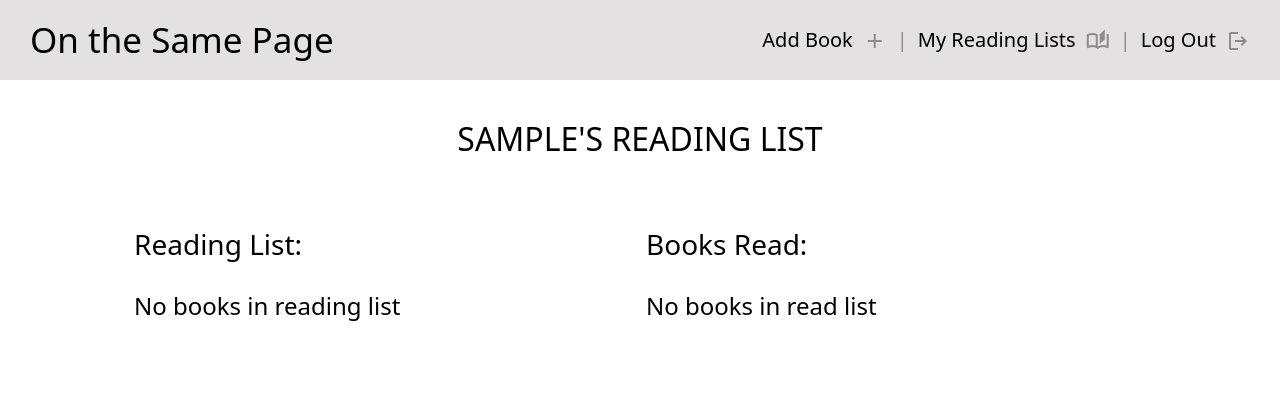
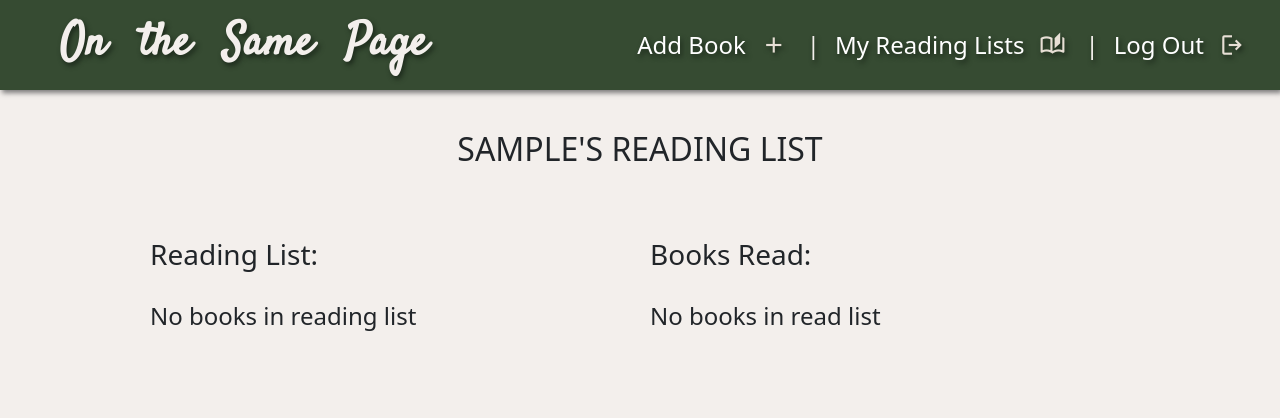
Before and after one commit to adricastro1/Book-Club, a Django app: page /readinglists/ in a window 1280 px wide. Shown: the top 418 px of the page. Run offline with Django 4.2, Linux system fonts and the light colour scheme; the visitor is signed in with stand-in values (Sample User, id 1); data comes from the database, SQL or seed files in the repository; data that the repository does not hold is empty.

Commit message:
nav-styling

```diff
--- a/main_app/static/css/style.css
+++ b/main_app/static/css/style.css
@@ -1,18 +1,13 @@
 * {
     margin: 0;
-    color: black;
+}
+
+body {
+    background-color: #f3efec;
 }
 
 a:link {
     text-decoration: none;
-}
-
-a {
-    color: black !important;
-}
-
-button > a {
-    color: white !important;
 }
 
 .container {
@@ -22,40 +17,58 @@ button > a {
 
 /* NAVBAR */
 nav {
-    height: 80px;
+    height: 90px;
     display: flex;
     justify-content: space-between;
     align-items: center;
-    background-color: rgb(227, 225, 225);
-    font-size: 20px;
+    background-color: #364b32;
     text-decoration: none;
+    box-shadow: 2px 3px 5px rgb(124, 123, 123);
 }
 
-#nav-links > .material-symbols-outlined {
-    color: rgb(141, 139, 139);
-    margin-top: 3.5px;
+.link, .link:visited  {
+    color: #f3efec;
+    font-size: 24px;
+    text-shadow: 2px 3px 5px #1b281a;
 }
 
-.divider {
-    color: rgb(141, 139, 139);
+.link:hover {
+    color: #d7cbbe;
 }
-
-#nav-title {
-    margin-left: 30px;
-    font-size: 35px;
-}
-
-#nav-links {
+#nav-links{
     margin-right: 30px;
     display: flex;
     justify-content: space-evenly;
     gap: 10px;
 }
 
-#nav-links, #nav-title {
-    color: black;
+#nav-title, #nav-title:visited {
+    font-family: 'Satisfy', cursive;
+    margin-left: 60px;
+    font-size: 45px;
+    font-weight:700;
+    word-spacing: 20px;
+    color: #f3efec;
+    text-shadow: 2px 3px 5px #1b281a;
 }
 
+#nav-title:hover {
+    color: #d7cbbe ;
+}
+
+#nav-links > .material-symbols-outlined {
+    color: #e7dfd5;
+    margin-top: 5px;
+    font-size: 26px;
+    text-shadow: 2px 3px 5px #1b281a;
+}
+
+#nav-links > span {
+    font-size: 24px;
+    color: #f3efec;
+    margin: 0 5px;
+    text-shadow: 2px 3px 5px #1b281a;
+}
 
 /* HOME PAGE - BOTM*/
 
@@ -77,6 +90,7 @@ nav {
     border: 2px lightgray solid;
     border-radius: 10px;
     text-align: center;
+    background-color: #eee9e3;
 }
 
 .botm>h2 {
--- a/main_app/templates/base.html
+++ b/main_app/templates/base.html
@@ -6,10 +6,14 @@
     <meta charset="UTF-8">
     <meta http-equiv="X-UA-Compatible" content="IE=edge">
     <meta name="viewport" content="width=device-width, initial-scale=1.0">
+    <link href="https://cdn.jsdelivr.net/npm/bootstrap@5.3.0-alpha3/dist/css/bootstrap.min.css" rel="stylesheet"
+    integrity="sha384-KK94CHFLLe+nY2dmCWGMq91rCGa5gtU4mk92HdvYe+M/SXH301p5ILy+dN9+nJOZ" crossorigin="anonymous">
     <link rel="stylesheet" href="{% static 'css/style.css' %}">
-    <link href="https://cdn.jsdelivr.net/npm/bootstrap@5.3.0-alpha3/dist/css/bootstrap.min.css" rel="stylesheet"
-        integrity="sha384-KK94CHFLLe+nY2dmCWGMq91rCGa5gtU4mk92HdvYe+M/SXH301p5ILy+dN9+nJOZ" crossorigin="anonymous">
-        <link rel="stylesheet" href="https://fonts.googleapis.com/css2?family=Material+Symbols+Outlined:opsz,wght,FILL,GRAD@24,400,1,0" />
+    <link rel="stylesheet"
+        href="https://fonts.googleapis.com/css2?family=Material+Symbols+Outlined:opsz,wght,FILL,GRAD@24,400,1,0" />
+    <link rel="preconnect" href="https://fonts.googleapis.com">
+    <link rel="preconnect" href="https://fonts.gstatic.com" crossorigin>
+    <link href="https://fonts.googleapis.com/css2?family=Satisfy&display=swap" rel="stylesheet">
     <title>On The Same Page</title>
 </head>
 
@@ -18,27 +22,29 @@
         <a id="nav-title" href="{% url 'home'%}">On the Same Page</a>
         <div id="nav-links">
             {% if user.is_authenticated %}
-            <a href="{% url 'books_create' %}">Add Book</a>
+            <a class="link" href="{% url 'books_create' %}">Add Book</a>
             <span class="material-symbols-outlined">add</span>
-            <span class="divider">|</span>
-            <a href="{% url 'readinglist'%}">My Reading Lists</a>
+            <span>|</span>
+            <a class="link" href="{% url 'readinglist'%}">My Reading Lists</a>
             <span class="material-symbols-outlined">auto_stories</span>
-            <span class="divider">|</span>
-            <a href="{% url 'logout' %}">Log Out</a>
+            <span>|</span>
+            <a class="link" href="{% url 'logout' %}">Log Out</a>
             <span class="material-symbols-outlined">logout</span>
             {% else %}
-            <a href="{% url 'signup' %}">Sign Up</a>
+            <a class="link" href="{% url 'signup' %}">Sign Up</a>
             <span class="material-symbols-outlined">person_add</span>
-            <span class="divider">|</span>
-            <a href="{% url 'login' %}">Log In</a>
+            <span>|</span>
+            <a class="link" href="{% url 'login' %}">Log In</a>
             <span class="material-symbols-outlined">login</span>
             {% endif %}
         </div>
     </nav>
-    <main class="container">
-        {% block content %}
-        {% endblock %}
-    </main>
+    <div class="main">
+        <main class="container">
+            {% block content %}
+            {% endblock %}
+        </main>
+    </div>
 </body>
 
 </html>
```
